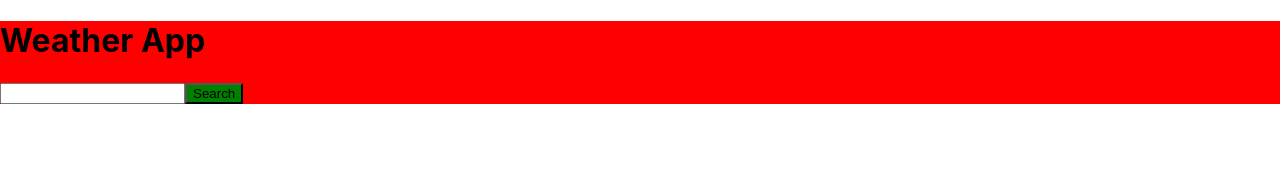
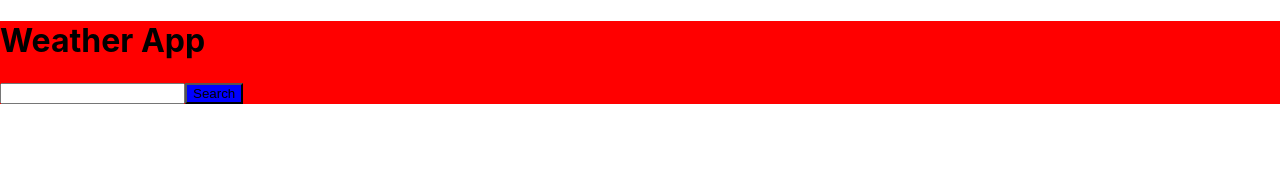
Before and after one commit to Remzo00/ITCamp2-React, a React (Create React App) app: page / in a window 1280 px wide. Shown: the top 173 px of the page. Built offline with nearby package versions, Linux system fonts and the light colour scheme.

Commit message:
styled-components

```diff
--- a/src/query/index.styled.js
+++ b/src/query/index.styled.js
@@ -4,5 +4,5 @@ export const Wrapper = styled.div`
     background-color: red;
 `
 export const SearchButton = styled.button`
-    background-color: green;
+    background-color: blue;
 `
```
